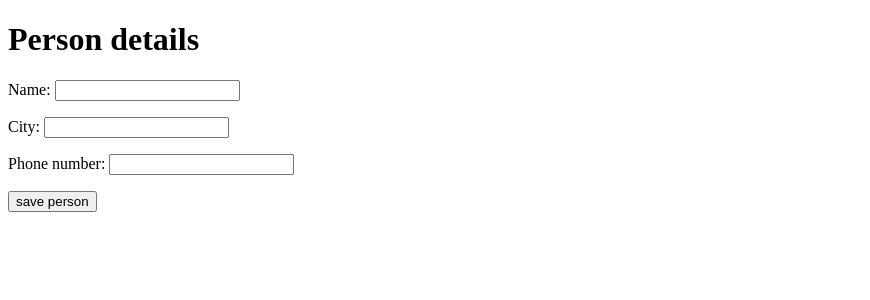
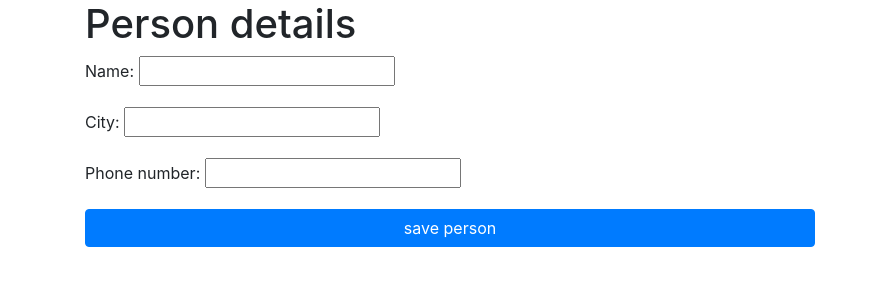
Before and after one commit to nadiya123123/country_code_phone, a Django app: page / in a window 1280 px wide. Shown: the top 300 px of the page, without its empty margins (0-870 px from the left). Run offline with Django 4.2, Linux system fonts and the light colour scheme.

Commit message:
second commit

```diff
--- a/templates/person.html
+++ b/templates/person.html
@@ -1,14 +1,13 @@
 <!DOCTYPE html>
 <html lang="en">
 <head>
+  <link rel="stylesheet" href="https://cdn.jsdelivr.net/npm/bootstrap@4.0.0/dist/css/bootstrap.min.css" integrity="sha384-Gn5384xqQ1aoWXA+058RXPxPg6fy4IWvTNh0E263XmFcJlSAwiGgFAW/dAiS6JXm" crossorigin="anonymous">
     <meta charset="UTF-8">
-  <script src="https://cdn.jsdelivr.net/npm/@popperjs/core@2.11.6/dist/umd/popper.min.js" integrity="sha384-oBqDVmMz9ATKxIep9tiCxS/Z9fNfEXiDAYTujMAeBAsjFuCZSmKbSSUnQlmh/jp3" crossorigin="anonymous"></script>
-<script src="https://cdn.jsdelivr.net/npm/bootstrap@5.2.3/dist/js/bootstrap.min.js" integrity="sha384-cuYeSxntonz0PPNlHhBs68uyIAVpIIOZZ5JqeqvYYIcEL727kskC66kF92t6Xl2V" crossorigin="anonymous"></script>
-    <title>person</title>
+ <title>person</title>
 </head>
 <body>
 <div class="container">
-  <div class="row justify-content center">
+  <div class="row justify content center">
     <div class="col-8">
       <h1>Person details</h1>
       <form method="post" action="{% url 'add_person' %}">
```
